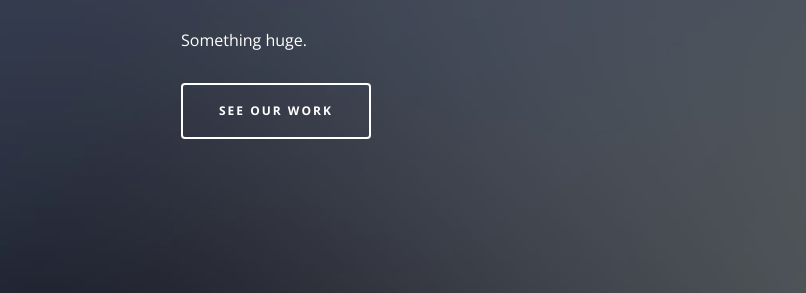
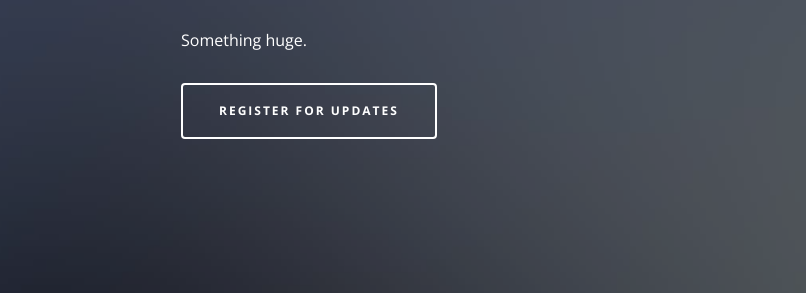
Before and after one commit to dteske25/RidePointsWebsite, a plain HTML site: page index.html in a window 1280 px wide. Shown: the part 337-630 px from the top of the page, 474-1280 px from the left. Drawn offline with nearby package versions, Linux system fonts and the light colour scheme; a web font is replaced by a local one.

Commit message:
changed button action

```diff
--- a/index.html
+++ b/index.html
@@ -98,7 +98,7 @@
 							<div class="fh5co-cover-intro">
 								<h1 class="cover-text-lead wow fadeInRight" data-wow-duration="1s" data-wow-delay=".5s">Something Big is Coming</h1>
 								<h2 class="cover-text-sublead wow fadeInUp" data-wow-duration="1s" data-wow-delay=".8s">Something huge.</h2>
-								<p class="wow fadeInUp" data-wow-duration="1s" data-wow-delay="1.1s"><a href="http://freehtml5.co/" class="btn btn-primary btn-outline btn-lg">See Our Work</a></p>
+								<p class="wow fadeInUp" data-wow-duration="1s" data-wow-delay="1.1s"><a href="#" class="btn btn-primary btn-outline btn-lg">Register for Updates</a></p>
 							</div>
 						</div>
 					</div>
```
